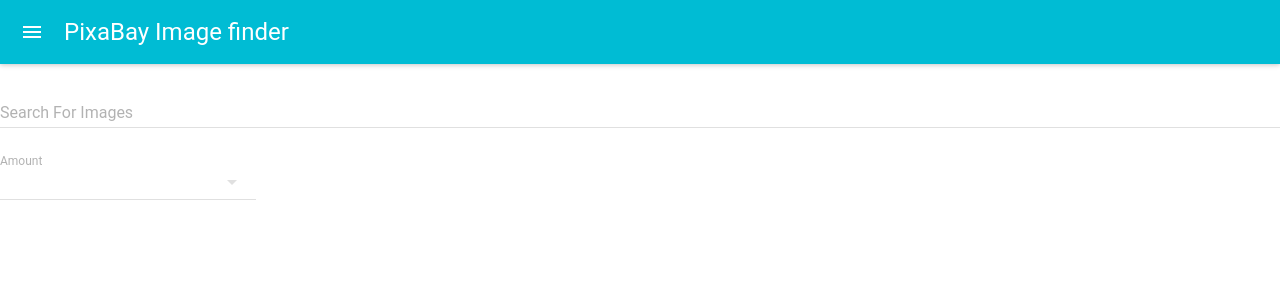
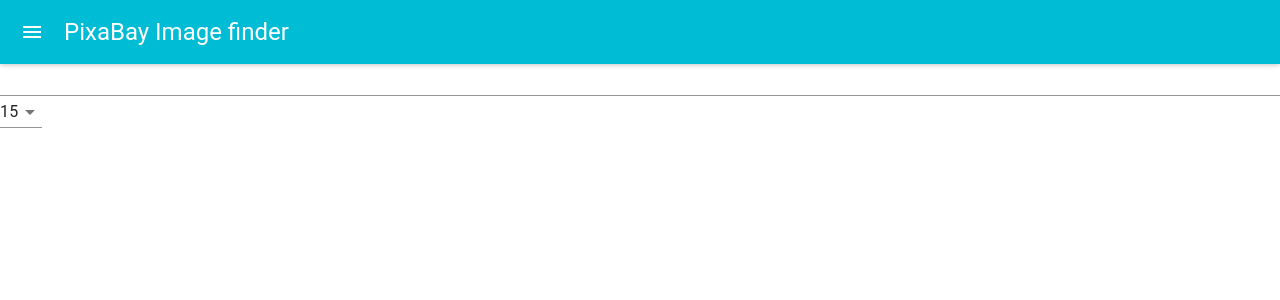
Before and after one commit to jendhordejan/pixabay-image-finder, a React (Create React App) app: page / in a window 1280 px wide. Shown: the top 300 px of the page. Built offline with nearby package versions, Linux system fonts and the light colour scheme.

Commit message:
completed resultAmount feature in Search

```diff
--- a/src/components/search/Search.js
+++ b/src/components/search/Search.js
@@ -1,13 +1,13 @@
 import React, { Component } from "react";
-import TextField from "material-ui/TextField"; //equivent to input tag
-import SelectField from "material-ui/SelectField";
+import TextField from "@material-ui/core/TextField"; //equivent to input tag
+import Select from "@material-ui/core/Select";
 import MenuItem from "@material-ui/core/MenuItem";
 import axios from "axios";
 
 class Search extends Component {
   state = {
     searchText: "",
-    amount: 15, //the amount of pictures to be loaded
+    searchResults: 15, //the amount of pictures to be loaded
     apiUrl: "https://pixabay.com/api",
     apiKey: "15441363-37973e460f704d66535a8884a",
     images: [] //array container for the fetched pictures from Pixabay
@@ -16,7 +16,7 @@ class Search extends Component {
   handleSubmit = () => {
     axios
       .get(
-        `${this.state.apiUrl}/?key=${this.state.apiKey}&q=${this.state.searchText}&image_type=photo&per_page=${this.state.amount}&safesearch=true`
+        `${this.state.apiUrl}/?key=${this.state.apiKey}&q=${this.state.searchText}&image_type=photo&per_page=${this.state.searchResults}&safesearch=true`
       )
       .then(res => this.setState({ images: res.data.hits })) //loading the fetched data from api into our local state
       .catch(err => console.log(err));
@@ -25,6 +25,14 @@ class Search extends Component {
   handleOnChange = event => {
     this.setState({ [event.target.name]: event.target.value });
     this.handleSubmit();
+  };
+
+  handleOnAmountChange = (event, index, value) => {
+    console.log(`eventname: ${event}, value: ${value}`);
+
+    console.log(event);
+
+    this.setState({ searchResults: event.target.value });
   };
 
   render() {
@@ -40,18 +48,18 @@ class Search extends Component {
         />
 
         <br />
-        <SelectField //for selecting the amount of pictures to be displayed
-          name="amount"
+        <Select //for selecting the amount of pictures to be displayed
+          name="searchResults"
           floatingLabelText="Amount"
-          value={this.state.amount}
-          onChange={this.handleOnChange}
+          value={this.state.searchResults}
+          onChange={this.handleOnAmountChange}
         >
           <MenuItem value={5}>5</MenuItem>
           <MenuItem value={10}>10</MenuItem>
           <MenuItem value={15}>15</MenuItem>
           <MenuItem value={30}>30</MenuItem>
           <MenuItem value={50}>50</MenuItem>
-        </SelectField>
+        </Select>
         <br />
       </div>
     );
```
